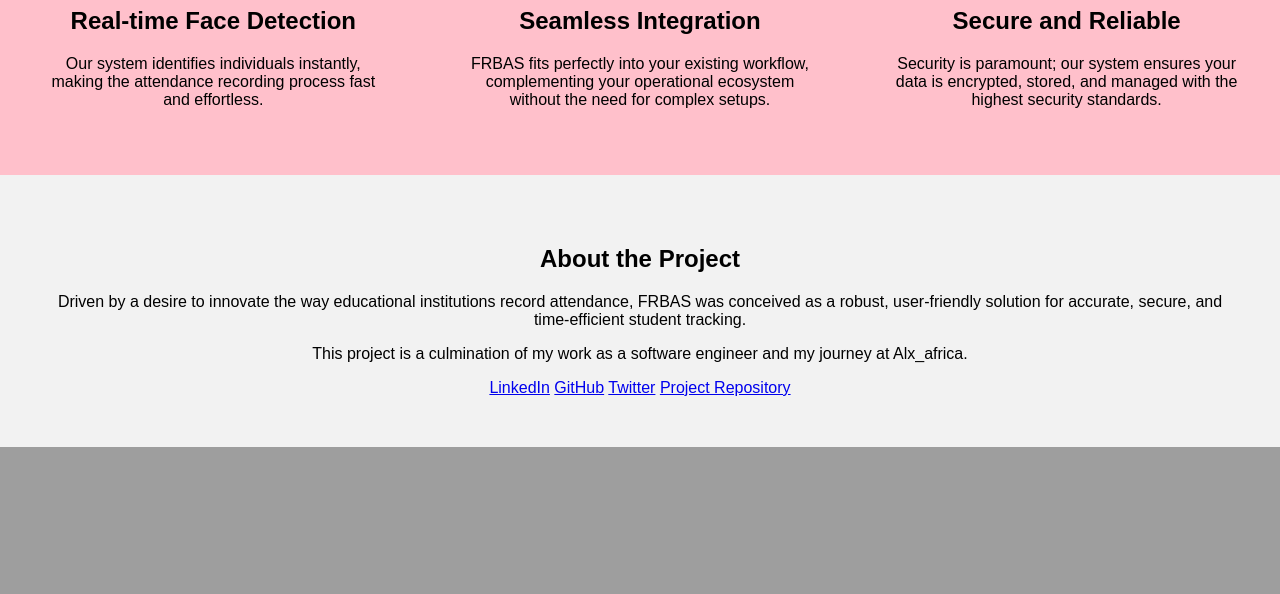
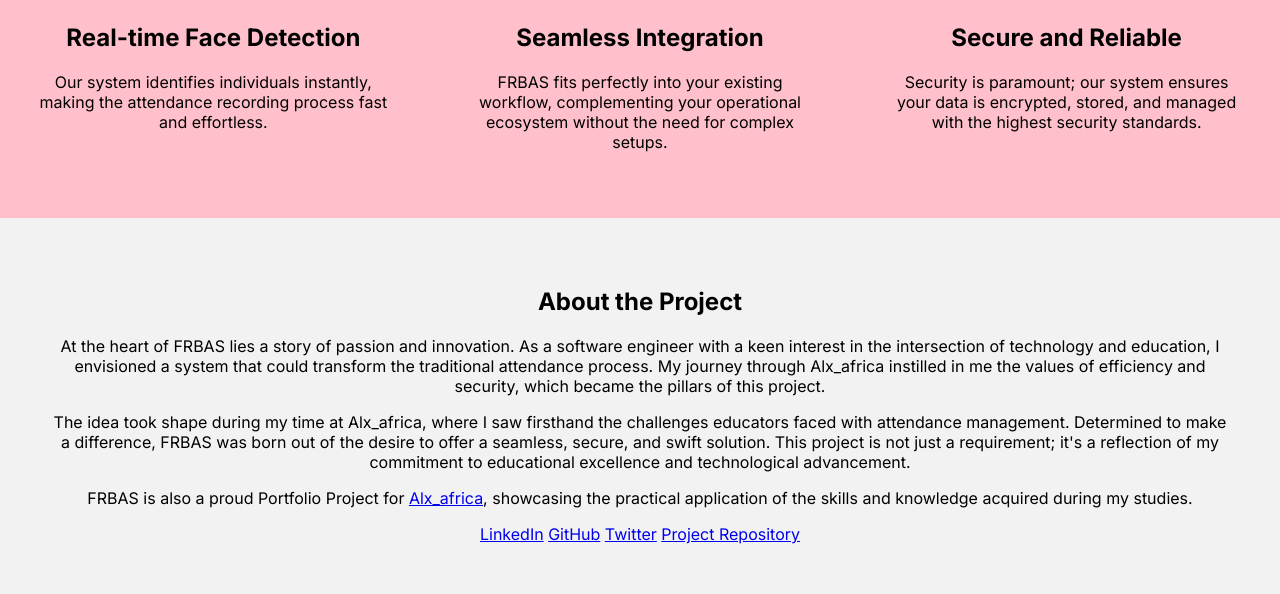
Before and after one commit to Israelshecktar/seemeehere, a Flask app: page / in a window 1280 px wide. Shown: the part 1491-2085 px from the top of the page. Before the commit the page ends 1938 px from the top, so only its background shows below. Run offline with Flask 3, Linux system fonts and the light colour scheme; parts of the project's set-up code (start-up, migrations or seed data) failed here and were passed over; some libraries are stand-ins or nearby versions.

Commit message:
fixed highlight errors

```diff
--- a/static/style/landing.css
+++ b/static/style/landing.css
@@ -2,13 +2,19 @@ body, html {
     background-color: pink;
     margin: 0;
     padding: 0;
-    font-family: Arial, sans-serif;
+	font-family: 'Inter', sans-serif;
 }
 
 header {
     text-align: center;
     padding: 100px 0;
     background: url('cover-image.jpg') center/cover no-repeat;
+}
+h1, h2, h3, h4, h5, h6 {
+    font-weight: 700; /* Use a bolder weight for headings */
+}
+p, a, nav, /* and other elements */ {
+    font-weight: 400; /* Use a regular weight for body text */
 }
 
 nav {
@@ -27,6 +33,14 @@ nav {
     margin-top: 20px;
     font-size: 18px; /* Larger font size for better readability */
     transition: background-color 0.3s, transform 0.3s; /* Smooth transition for hover effect */
+}
+.intro h1, .intro p {
+    transition: color 0.3s ease; /* Smooth transition for color change */
+}
+
+/* Hover effect for the intro text */
+.intro h1:hover, .intro p:hover {
+    color: #E0115F; /* Change to a deep pink color on hover */
 }
 
 .intro .cta-button:hover {
@@ -60,12 +74,15 @@ nav {
     font-family: 'Raleway', sans-serif;
     font-weight: 800;
     font-size: 48px; /* Adjust size as needed */
+	color: #FF1493;
+	margin-bottom: 0;
 }
 
 .intro p {
     font-family: 'Roboto', serif;
     font-weight: 400;
-    font-size: 20px; /* Adjust size as needed */
+    font-size: 20px;
+	margin-top: 10px;
 }
 
 /* Responsive adjustments */
--- a/templates/landing.html
+++ b/templates/landing.html
@@ -6,7 +6,7 @@
     <title>SeeMeeHere!</title>
     <link rel="stylesheet" href="static/style/landing.css">
 	 <link rel="shortcut icon" type="image/png" href="logo.png">
-	  <link href="https://fonts.googleapis.com/css2?family=Raleway:wght@800&family=Roboto:wght@400&display=swap" rel="stylesheet">
+	 <link href="https://fonts.googleapis.com/css2?family=Inter:wght@400;700&display=swap" rel="stylesheet">
 </head>
 <body>
     <!-- Intro Section -->
@@ -41,22 +41,18 @@
         </article>
     </section>
 
-    <!-- About Section -->
-    <section class="about">
-        <h2>About the Project</h2>
-        <p>Driven by a desire to innovate the way educational institutions record attendance, FRBAS was conceived as a robust, user-friendly solution for accurate, secure, and time-efficient student tracking.</p>
-        <p>This project is a culmination of my work as a software engineer and my journey at Alx_africa.</p>
-        <a href="https://www.linkedin.com/in/israel-ewedairo-439bb5240">LinkedIn</a>
-        <a href="https://github.com/Israelshecktar">GitHub</a>
-        <a href="https://twitter.com/shecktar5">Twitter</a>
-        <a href="https://github.com/Israelshecktar/seemeehere">Project Repository</a>
-    </section>
-
-    <footer>
-        <!-- Footer content -->
-    </footer>
-
-    <script src="static/js/script.js"></script>
-    <!-- Include Bootstrap JS for interactivity if needed -->
-</body>
+	<!-- About Section -->
+<section class="about">
+    <h2>About the Project</h2>
+    <p>At the heart of FRBAS lies a story of passion and innovation. As a software engineer with a keen interest in the intersection of technology and education, I envisioned a system that could transform the traditional attendance process. My journey through Alx_africa instilled in me the values of efficiency and security, which became the pillars of this project.</p>
+    <p>The idea took shape during my time at Alx_africa, where I saw firsthand the challenges educators faced with attendance management. Determined to make a difference, FRBAS was born out of the desire to offer a seamless, secure, and swift solution. This project is not just a requirement; it's a reflection of my commitment to educational excellence and technological advancement.</p>
+    <p>FRBAS is also a proud Portfolio Project for <a href="https://www.alxafrica.com/" target="_blank">Alx_africa</a>, showcasing the practical application of the skills and knowledge acquired during my studies.</p>
+    <div class="social-links">
+        <!-- Social and Repository Links -->
+        <a href="https://www.linkedin.com/in/israel-ewedairo-439bb5240" target="_blank">LinkedIn</a>
+        <a href="https://github.com/Israelshecktar" target="_blank">GitHub</a>
+        <a href="https://twitter.com/shecktar5" target="_blank">Twitter</a>
+        <a href="https://github.com/Israelshecktar/seemeehere" target="_blank">Project Repository</a>
+    </div>
+</section>
 </html>
```
Also changed, not shown: static/dashboard.jpeg, 1 other file.
